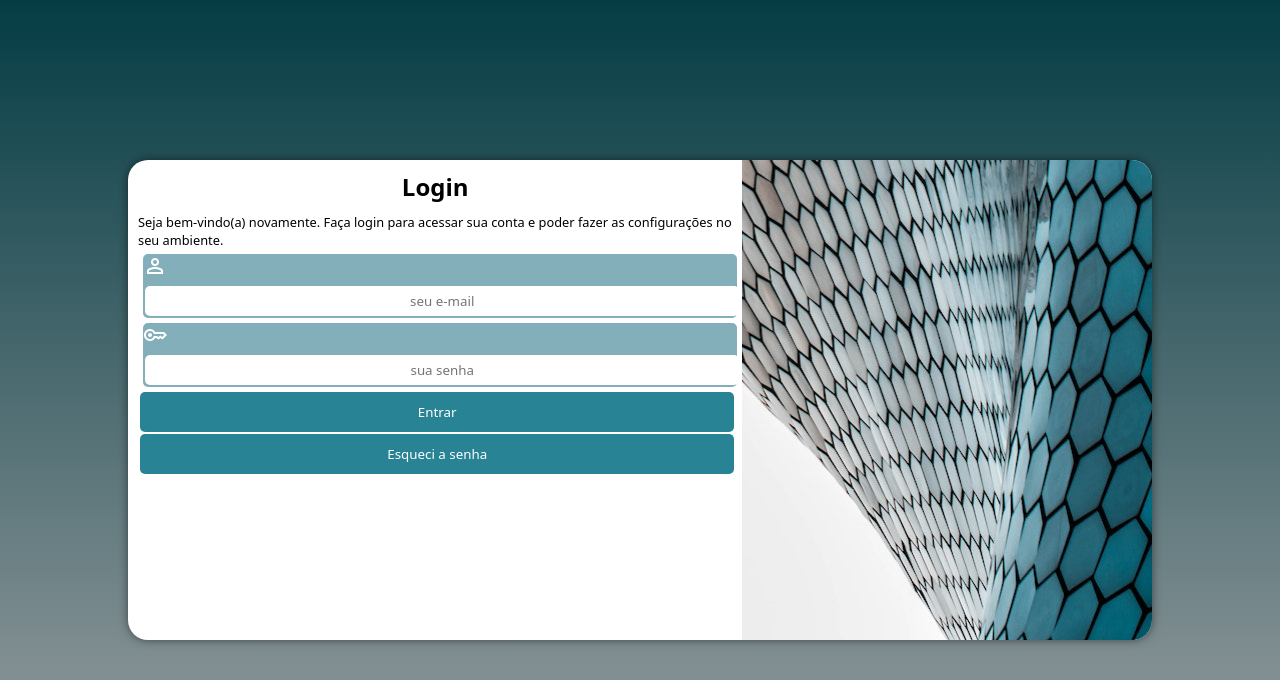
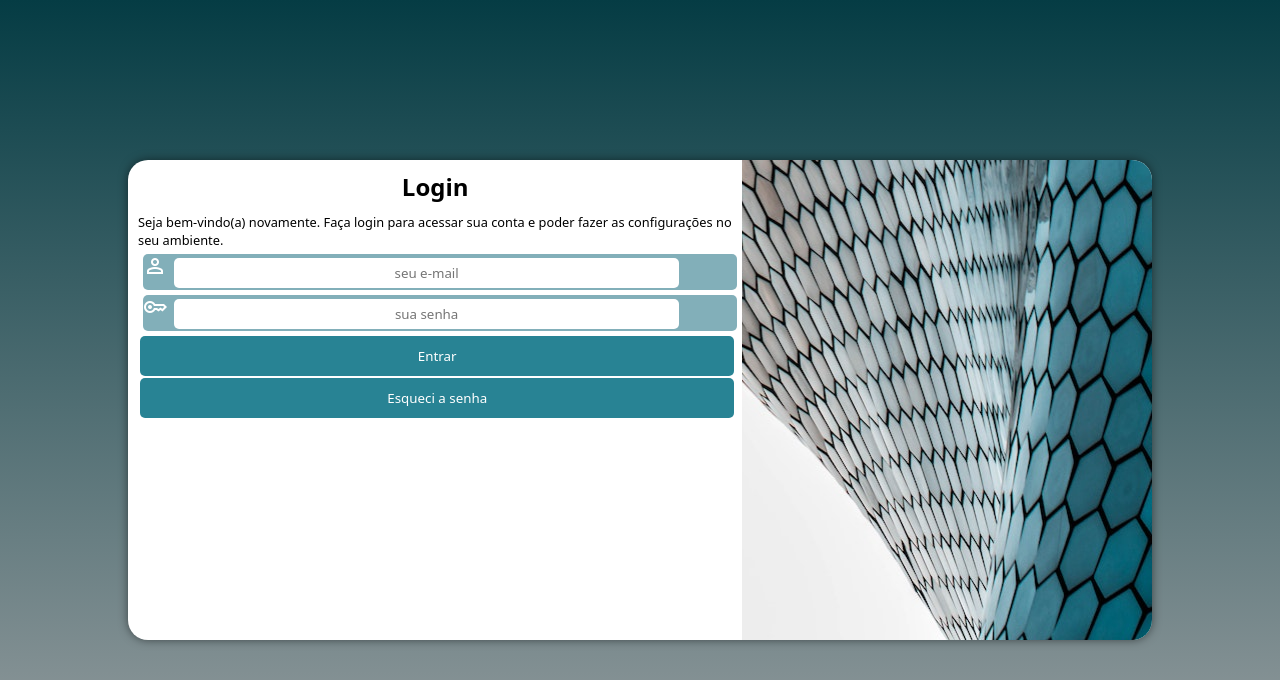
Before and after one commit to MaiaraGRocha/projeto-login, a PHP site: page / in a window 1280 px wide. Shown: the top 680 px of the page. Run offline with PHP 8.4, Linux system fonts and the light colour scheme.

Commit message:
projeto login finalizado

```diff
--- a/estilos/style.css
+++ b/estilos/style.css
@@ -76,11 +76,15 @@ input{
     border-radius: 5px;
     margin: 2px;
     height: 30px;
-    width: 100%;
+    width: 85%;
 
 }
 
+span{
+    color: white;
 
+
+}
 .dados{
 
     background-color: #0d647883 ;
@@ -108,12 +112,6 @@ input{
 
 }
 
-#icon{
-    color: white;
-
-}
-
-
 p#frase{
     font-size: 0.8em;
 }
--- a/index.html
+++ b/index.html
@@ -42,6 +42,7 @@
                             <span class="material-symbols-outlined">key</span>
                         </label>
                         <input type="password" name="Senha" id="isenha" placeholder="sua senha" required >
+
                     </p>
 
                     <p  >
```
Also changed, not shown: estilos/media-query.css (line endings or trailing spaces).
